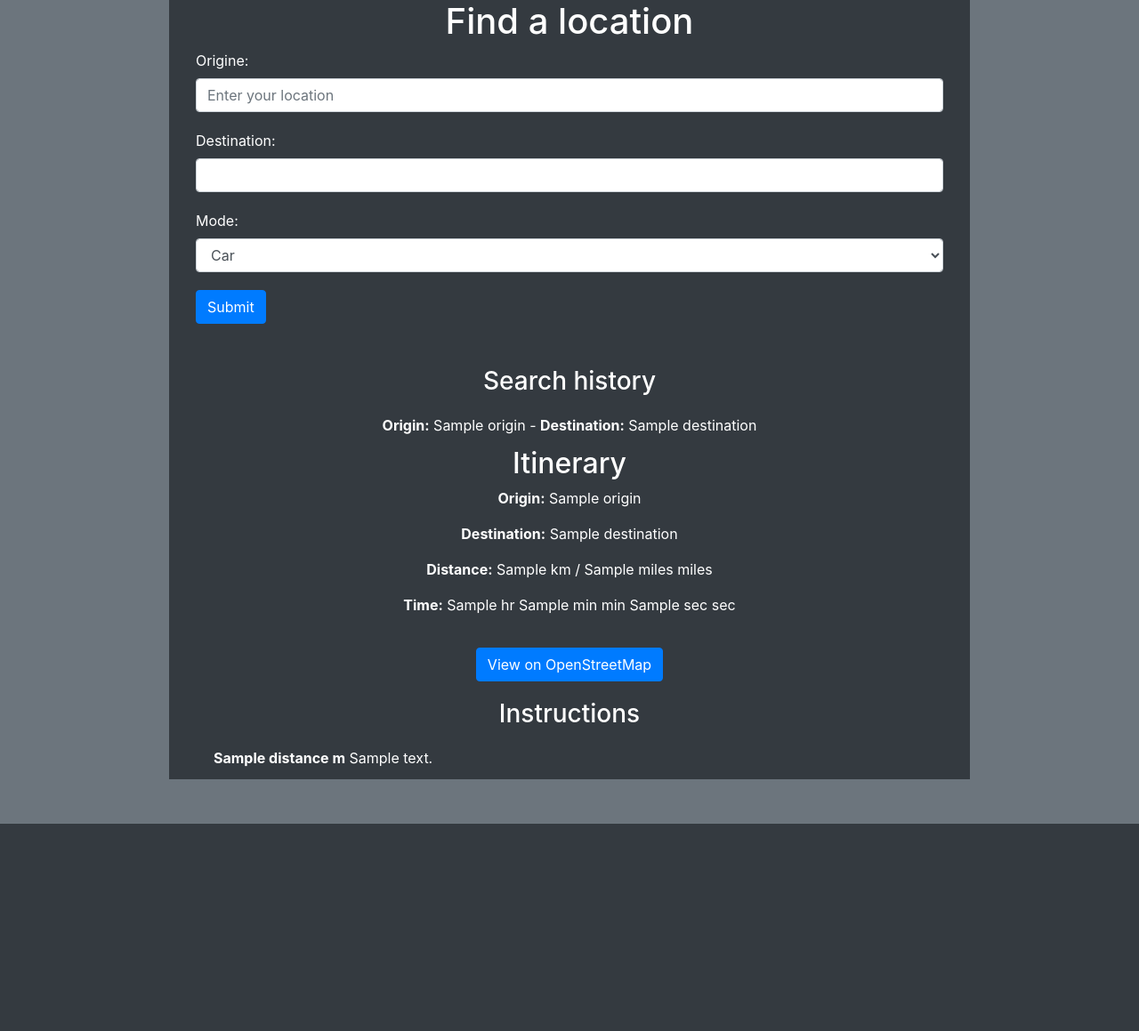
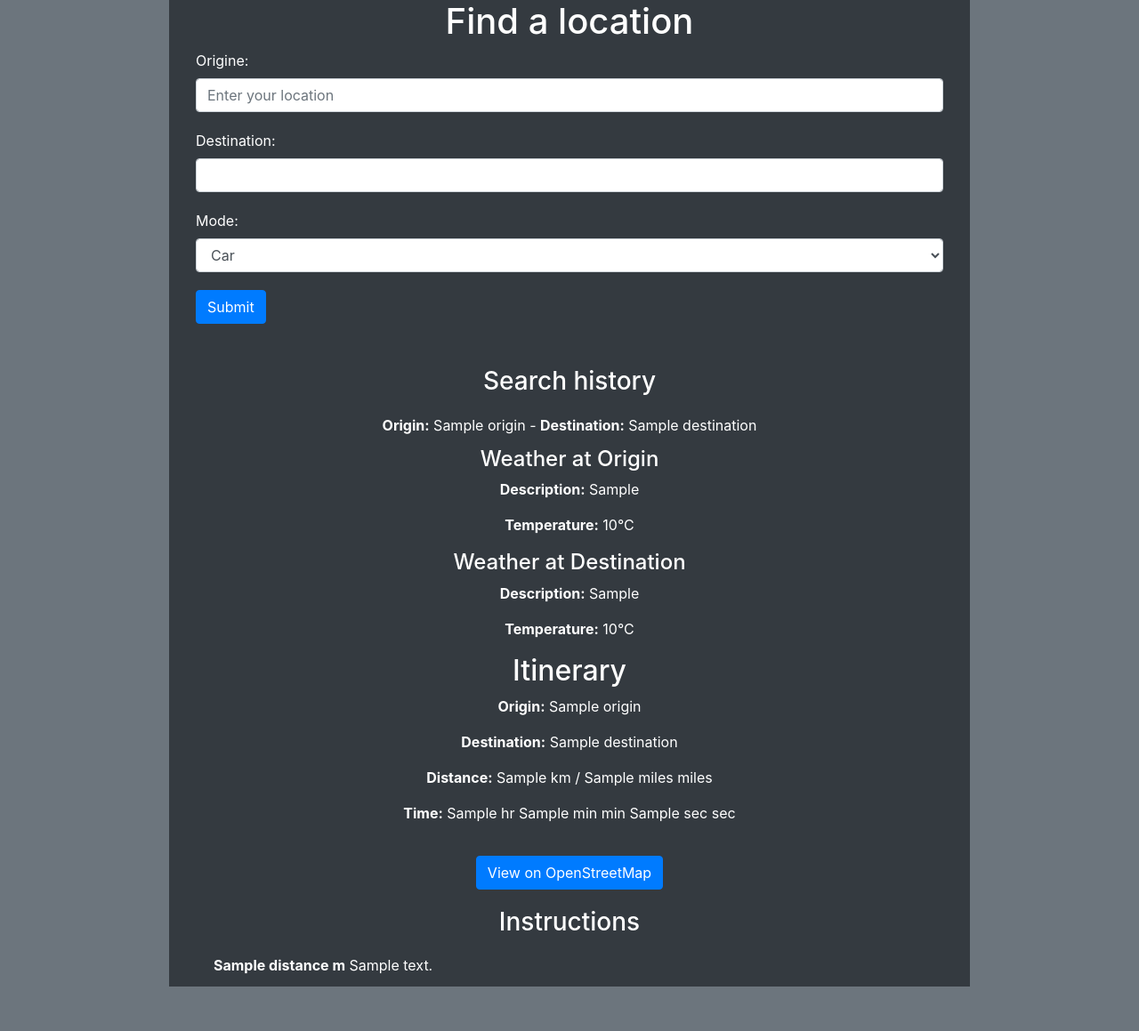
Before and after one commit to Nicolas-Bilj/TechPlus, a Flask app: template midterm/templates/index.html in a window 1280 px wide. Shown: the part 50-1209 px from the top of the page at 89% size. Before the commit the page ends 976 px from the top, so only its background shows below. Run offline with Flask 3, Linux system fonts and the light colour scheme; the template is opened without the code that fills it: most values are stand-ins (such as "Sample title", 1, 10 or a date in 2020); a database or web service that is not in the repository returns one stand-in record (values such as "Sample title"); data that the repository does not hold is empty; some libraries are stand-ins or nearby versions.

Commit message:
[ADD] weather api

```diff
--- a/midterm/app.py
+++ b/midterm/app.py
@@ -6,6 +6,22 @@ import json
 app = Flask(__name__, template_folder='templates', static_folder='staticFiles')
 app.secret_key = 'WBZiK?mS$SvA20D&0zMHJ5bYZu7a96'
 app.config['SEARCH_HISTORY'] = []
+api_key = "041c36486fc0b2772fd95e1912d43ef3"
+# https://api.openweathermap.org/data/2.5/weather?lat=48.856613&lon=2.352222&appid=041c36486fc0b2772fd95e1912d43ef3
+
+def get_weather(lat, lon, api_key):
+    url = f"https://api.openweathermap.org/data/2.5/weather?lat={lat}&lon={lon}&appid={api_key}"
+    response = requests.get(url)
+    data = response.json()
+
+    if 'weather' in data and 'main' in data:
+        description = data['weather'][0]['description']
+        temperature_kelvin = data['main']['temp']
+        temperature_celsius = temperature_kelvin - 273.15  # Convert temperature from Kelvin to Celsius
+        return description, temperature_celsius
+    else:
+        return None, None
+
 
 @app.route('/')
 def index():
@@ -42,14 +58,30 @@ def submit():
     value2 = request.form['input2']
     mode = request.form['mode']
     result = None
-
     if value1 != '' and value2 != '' and mode != None:
         result, streetMap = trip(value1, value2, mode)
 
-        # Ajouter la recherche à l'historique
+        # Add the search to the history
         app.config['SEARCH_HISTORY'].append({'origin': value1, 'destination': value2, 'mode': mode})
         session['search_history'] = app.config['SEARCH_HISTORY']
-    return render_template('index.html', result=result, streetMap=streetMap, history=session.get('search_history', []))
+
+        # Fetch weather data for the origin coordinates
+        if 'origin' in result:
+            origin_lat, origin_lon = result['origin'][1], result['origin'][2]  # Extract latitude and longitude
+            origin_weather, origin_temperature = get_weather(origin_lat, origin_lon, api_key)
+        else:
+            origin_weather, origin_temperature = None, None
+
+        # Fetch weather data for the destination coordinates
+        if 'destination' in result:
+            destination_lat, destination_lon = result['destination'][1], result['destination'][2]  # Extract latitude and longitude
+            destination_weather, destination_temperature = get_weather(destination_lat, destination_lon, api_key)
+        else:
+            destination_weather, destination_temperature = None, None
+
+    return render_template('index.html', result=result, streetMap=streetMap, history=session.get('search_history', []),
+                           origin_weather=origin_weather, origin_temperature=origin_temperature,
+                           destination_weather=destination_weather, destination_temperature=destination_temperature)
 
 def get_public_ip():
     try:
@@ -93,5 +125,14 @@ def myLocation():
         print(f"Error in myLocation function: {e}")
         return jsonify({'error': 'An error occurred'})
 
+
+
+    # KEY = "71a05ff63404ea7a184277bee7228e2f"
+
+    #     url = f"https://api.openweathermap.org/data/2.5/weather?lat={lat}&lon={lon}&appid={KEY}"
+
+
+
+
 if __name__ == '__main__':
     app.run(debug=True)
--- a/midterm/templates/index.html
+++ b/midterm/templates/index.html
@@ -59,8 +59,21 @@
         </div>
 
         <div class="text-center">
+            {% if origin_weather %}
+            <h4 class='Spacer-top-bottom'>Weather at Origin</h4>
+            <p><strong>Description:</strong> {{ origin_weather }}</p>
+            <p><strong>Temperature:</strong> {{ origin_temperature | round }}°C</p>
+            {% endif %}
+            {% if destination_weather %}
+            <h4 class='Spacer-top-bottom'>Weather at Destination</h4>
+            <p><strong>Description:</strong> {{ destination_weather }}</p>
+            <p><strong>Temperature:</strong> {{ destination_temperature | round }}°C</p>
+            {% endif %}
+        </div>
+
+        <div class="text-center">
             {% if result %}
-            <h2>Itinerary</h2>
+            <h2 class="Spacer-top">Itinerary</h2>
             <p><strong>Origin:</strong> {{ result['origin'][3] }}</p>
             <p><strong>Destination:</strong> {{ result['destination'][3] }}</p>
             <p><strong>Distance:</strong> {{ result['km'] }} km / {{ result['miles'] }} miles</p>
--- a/midterm/templates/search.html
+++ b/midterm/templates/search.html
@@ -12,7 +12,7 @@
 
     <form action="/info" method="post" class='Form'>
         <label for="searchInput">Looking for:</label>
-        <input type="text" id="searchInput" name="searchInput" placeholder="Enter the name of the location" class='Spacer'>
+        <input type="text" id="searchInput" name="searchInput" placeholder="Enter the name of the location" class='Spacer-bottom'>
         <ul id="results" style="display: none;"></ul>
         <input type="submit" value="Locate" class='button'>
     </form>
```
Also changed, not shown: 1 other file.
